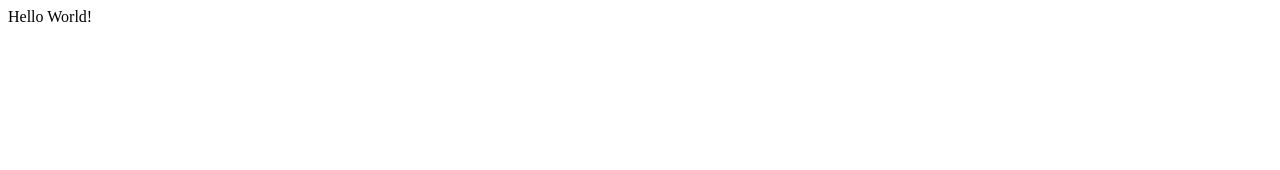
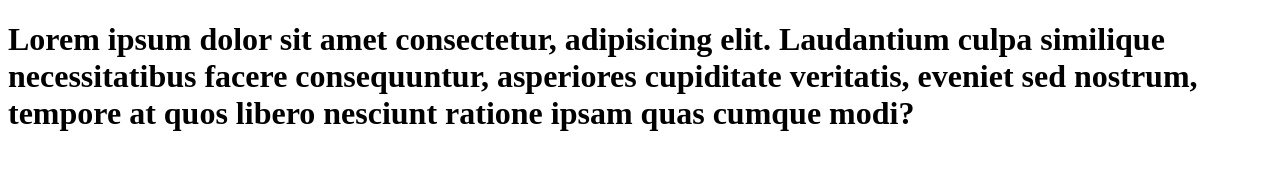
Before and after one commit to reshmakul/git-adventure, a plain HTML site: page git-adventure/index.html in a window 1280 px wide. Drawn offline with Linux system fonts and the light colour scheme.

Commit message:
Header and Style added

```diff
--- a/git-adventure/index.html
+++ b/git-adventure/index.html
@@ -6,6 +6,11 @@
     <title>Document</title>
 </head>
 <body>
-    Hello World!
+    <h1>Lorem ipsum dolor sit amet consectetur, adipisicing elit.
+         Laudantium culpa similique necessitatibus facere consequuntur,
+         asperiores cupiditate veritatis, eveniet sed nostrum, tempore at
+          quos libero nesciunt ratione ipsam quas cumque modi?
+
+    </h1>
 </body>
 </html>
--- /dev/null
+++ b/git-adventure/style.css
@@ -0,0 +1,3 @@
+h1{
+    background-color: blueviolet;
+}
```
